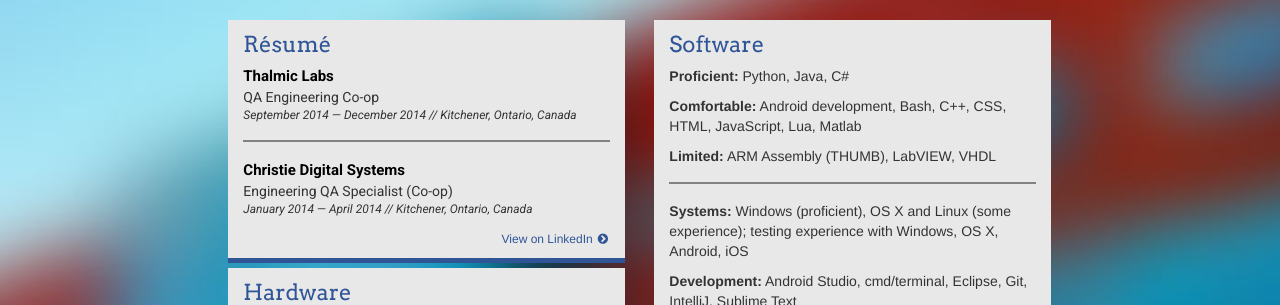
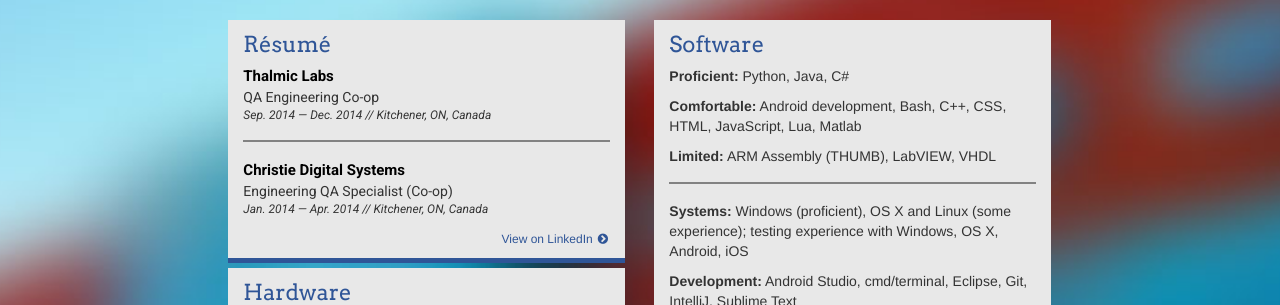
Before and after one commit to lloydtorres/lloydtorres.github.io, a Jekyll site: the page built from index.html, in a window 1280 px wide and 900 px high, scrolled down 410 px. Shown: the part 152-457 px from the top of the window. Built offline with Jekyll 4.4.1, drawn with Linux system fonts in a browser that asks for light colours; nearby versions of some CDN libraries.

Commit message:
Shorten dates and places

```diff
--- a/index.html
+++ b/index.html
@@ -58,7 +58,7 @@
                                 <div class="job-entry">
                                     <div class="company"><a href="https://www.thalmic.com/">Thalmic Labs</a></div>
                                     <div>QA Engineering Co-op</div>
-                                    <div class="caption">September 2014 — December 2014 // Kitchener, Ontario, Canada</div>
+                                    <div class="caption">Sep. 2014 — Dec. 2014 // Kitchener, ON, Canada</div>
                                 </div>
 
                                 <div class="resume-divider"><div class="inner"></div></div>
@@ -66,7 +66,7 @@
                                 <div class="job-entry">
                                     <div class="company"><a href="http://www.christiedigital.com/">Christie Digital Systems</a></div>
                                     <div>Engineering QA Specialist (Co-op)</div>
-                                    <div class="caption">January 2014 — April 2014 // Kitchener, Ontario, Canada</div>
+                                    <div class="caption">Jan. 2014 — Apr. 2014 // Kitchener, ON, Canada</div>
                                 </div>
 
                             </div>
```
